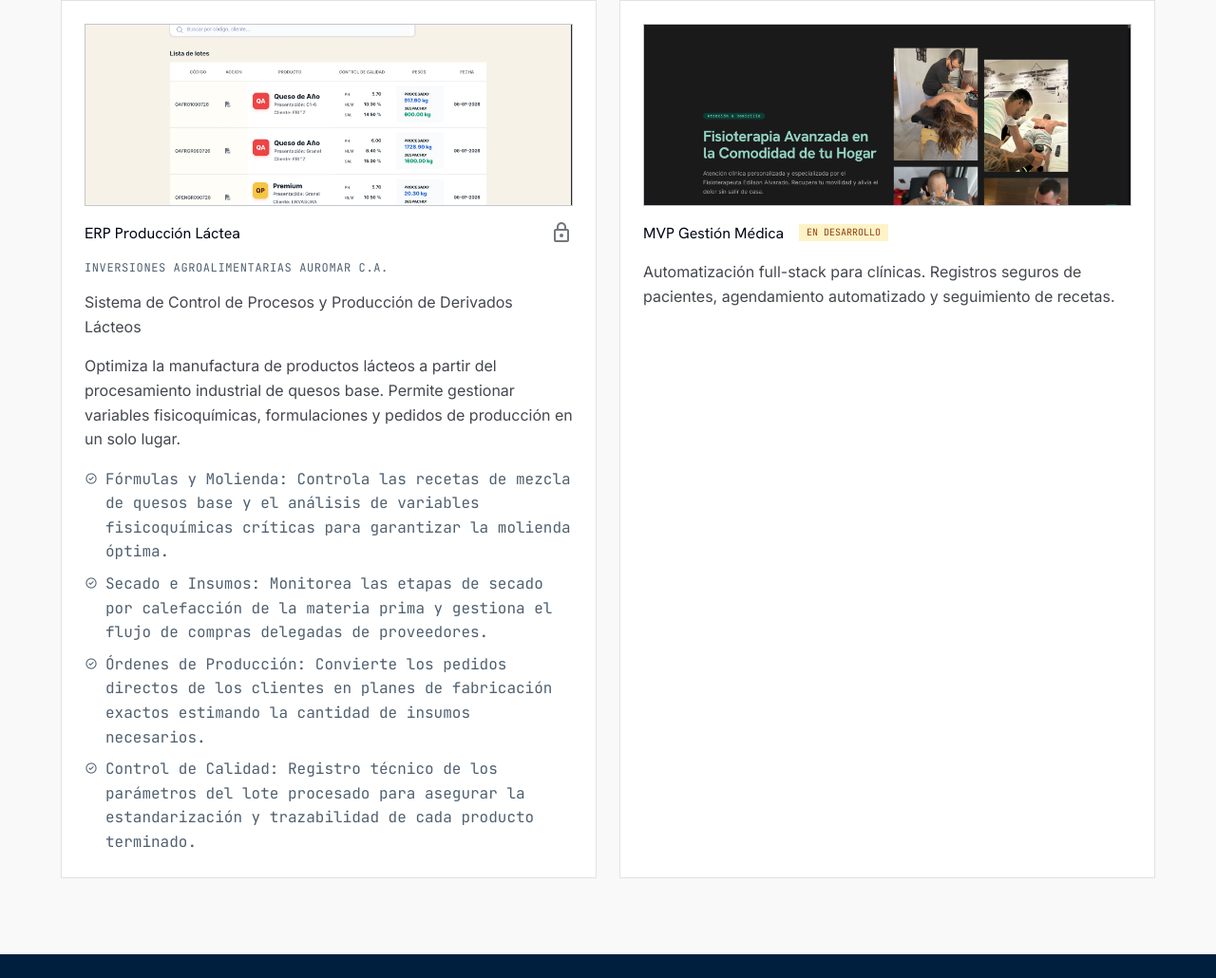
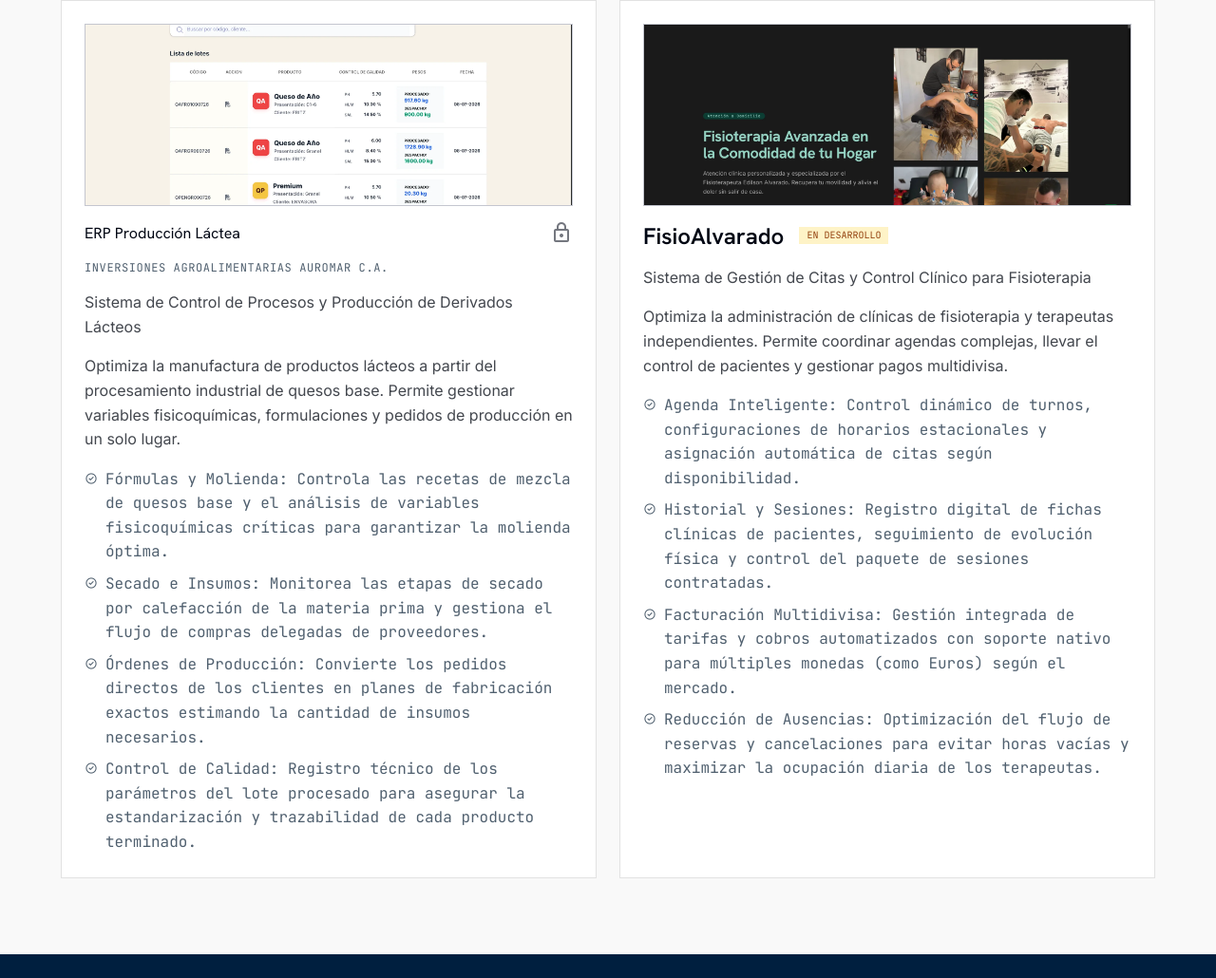
Before and after one commit to luqjos31/luqjos31.github.io, a website built with Vite: page index.html in a window 1280 px wide. Shown: the part 2582-3612 px from the top of the page at 95% size. Built offline with nearby package versions, Linux system fonts and the light colour scheme.

Commit message:
Actualizar card FisioAlvarado (ex Medical MVP) con nueva info

```diff
--- a/index.html
+++ b/index.html
@@ -201,10 +201,21 @@
 <img class="w-full h-full object-cover" data-i18n="alt_project_3" src="/images/medical-mvp.webp"/>
 </div>
 <div class="flex items-center gap-md">
-<h3 class="font-headline-md text-primary" data-i18n="project_3_name">MVP Gestión Médica</h3>
+<h3 class="font-display-lg text-headline-md text-primary" data-i18n="project_3_name">FisioAlvarado</h3>
 <span class="bg-amber-100 text-amber-800 px-sm py-1 font-label-md text-[10px] uppercase leading-none" data-i18n="project_3_badge">En Desarrollo</span>
 </div>
-<p class="text-body-md text-on-surface-variant" data-i18n="project_3_desc">Automatización full-stack para clínicas. Registros seguros de pacientes, agendamiento automatizado y seguimiento de recetas.</p>
+<p class="font-body-lg text-on-surface-variant" data-i18n="project_3_subtitle">
+                            Sistema de Gestión de Citas y Control Clínico para Fisioterapia
+                        </p>
+<p class="font-body-md text-on-surface-variant mb-sm" data-i18n="project_3_intro">
+                            Optimiza la administración de clínicas de fisioterapia y terapeutas independientes. Permite coordinar agendas complejas, llevar el control de pacientes y gestionar pagos multidivisa.
+                        </p>
+<ul class="font-label-md text-secondary space-y-sm">
+<li class="flex items-start gap-sm"><span class="material-symbols-outlined text-sm mt-0.5">check_circle</span> <span data-i18n="project_3_feat_1">Agenda Inteligente: Control dinámico de turnos, configuraciones de horarios estacionales y asignación automática de citas según disponibilidad.</span></li>
+<li class="flex items-start gap-sm"><span class="material-symbols-outlined text-sm mt-0.5">check_circle</span> <span data-i18n="project_3_feat_2">Historial y Sesiones: Registro digital de fichas clínicas de pacientes, seguimiento de evolución física y control del paquete de sesiones contratadas.</span></li>
+<li class="flex items-start gap-sm"><span class="material-symbols-outlined text-sm mt-0.5">check_circle</span> <span data-i18n="project_3_feat_3">Facturación Multidivisa: Gestión integrada de tarifas y cobros automatizados con soporte nativo para múltiples monedas (como Euros) según el mercado.</span></li>
+<li class="flex items-start gap-sm"><span class="material-symbols-outlined text-sm mt-0.5">check_circle</span> <span data-i18n="project_3_feat_4">Reducción de Ausencias: Optimización del flujo de reservas y cancelaciones para evitar horas vacías y maximizar la ocupación diaria de los terapeutas.</span></li>
+</ul>
 </div>
 </div>
 </div>
--- a/src/translations.js
+++ b/src/translations.js
@@ -38,8 +38,13 @@
     project_2_feat_2: "Secado e Insumos: Monitorea las etapas de secado por calefacción de la materia prima y gestiona el flujo de compras delegadas de proveedores.",
     project_2_feat_3: "Órdenes de Producción: Convierte los pedidos directos de los clientes en planes de fabricación exactos estimando la cantidad de insumos necesarios.",
     project_2_feat_4: "Control de Calidad: Registro técnico de los parámetros del lote procesado para asegurar la estandarización y trazabilidad de cada producto terminado.",
-    project_3_name: "MVP Gestión Médica",
-    project_3_desc: "Automatización full-stack para clínicas. Registros seguros de pacientes, agendamiento automatizado y seguimiento de recetas.",
+    project_3_name: "FisioAlvarado",
+    project_3_subtitle: "Sistema de Gestión de Citas y Control Clínico para Fisioterapia",
+    project_3_intro: "Optimiza la administración de clínicas de fisioterapia y terapeutas independientes. Permite coordinar agendas complejas, llevar el control de pacientes y gestionar pagos multidivisa.",
+    project_3_feat_1: "Agenda Inteligente: Control dinámico de turnos, configuraciones de horarios estacionales y asignación automática de citas según disponibilidad.",
+    project_3_feat_2: "Historial y Sesiones: Registro digital de fichas clínicas de pacientes, seguimiento de evolución física y control del paquete de sesiones contratadas.",
+    project_3_feat_3: "Facturación Multidivisa: Gestión integrada de tarifas y cobros automatizados con soporte nativo para múltiples monedas (como Euros) según el mercado.",
+    project_3_feat_4: "Reducción de Ausencias: Optimización del flujo de reservas y cancelaciones para evitar horas vacías y maximizar la ocupación diaria de los terapeutas.",
     project_3_badge: "En Desarrollo",
     cta_title: "Disponible para Nuevos Proyectos e Integraciones",
     cta_desc: "Actualmente abierto a oportunidades freelance e integración a equipos técnicos. Ya sea que necesites un sistema desde cero u optimización de lógica de negocio existente, mi enfoque de ingeniería garantiza escalabilidad y seguridad.",
@@ -47,7 +52,7 @@
     alt_profile: "Jose Luquez",
     alt_project_1: "Captura de pantalla del SaaS de costeo e inventario CostoCero.app para negocios de comida.",
     alt_project_2: "Captura de pantalla del sistema de control de procesos para producción de derivados lácteos.",
-    alt_project_3: "Panel de administración médica minimalista.",
+    alt_project_3: "Captura de pantalla del sistema de gestión de citas FisioAlvarado para fisioterapia.",
   },
   en: {
     nav_solutions: "Solutions",
@@ -88,8 +93,13 @@
     project_2_feat_2: "Drying & Supplies: Monitors the heating-drying stages of raw materials and manages delegated supplier purchasing workflows.",
     project_2_feat_3: "Production Orders: Converts direct customer orders into precise manufacturing plans by estimating required input quantities.",
     project_2_feat_4: "Quality Control: Technical recording of batch parameters to ensure standardization and traceability of every finished product.",
-    project_3_name: "Medical Management MVP",
-    project_3_desc: "Full-stack automation for healthcare clinics. Secure patient records, automated scheduling, and prescription tracking.",
+    project_3_name: "FisioAlvarado",
+    project_3_subtitle: "Appointment Management & Clinical Control System for Physiotherapy",
+    project_3_intro: "Optimizes the administration of physiotherapy clinics and independent therapists. Coordinate complex schedules, manage patient records, and handle multi-currency payments.",
+    project_3_feat_1: "Smart Scheduling: Dynamic shift control, seasonal schedule configurations, and automatic appointment assignment based on availability.",
+    project_3_feat_2: "History & Sessions: Digital recording of patient clinical files, physical progress tracking, and management of contracted session packages.",
+    project_3_feat_3: "Multi-currency Billing: Integrated fee management and automated collections with native support for multiple currencies (e.g. Euros) per market.",
+    project_3_feat_4: "No-Show Reduction: Optimized booking and cancellation flow to prevent idle slots and maximize daily therapist occupancy.",
     project_3_badge: "In Development",
     cta_title: "Availability for New Projects & Integrations",
     cta_desc: "I am currently open to freelance opportunities and technical team integration. Whether you need a ground-up system or optimization of existing business logic, my engineering approach ensures scalability and security.",
@@ -97,6 +107,6 @@
     alt_profile: "Jose Luquez",
     alt_project_1: "Screenshot of CostoCero.app, a costing and inventory SaaS for food businesses.",
     alt_project_2: "Screenshot of the process control system for dairy derivative production.",
-    alt_project_3: "A minimalist medical management dashboard.",
+    alt_project_3: "Screenshot of the FisioAlvarado appointment management system for physiotherapy.",
   },
 }
```
